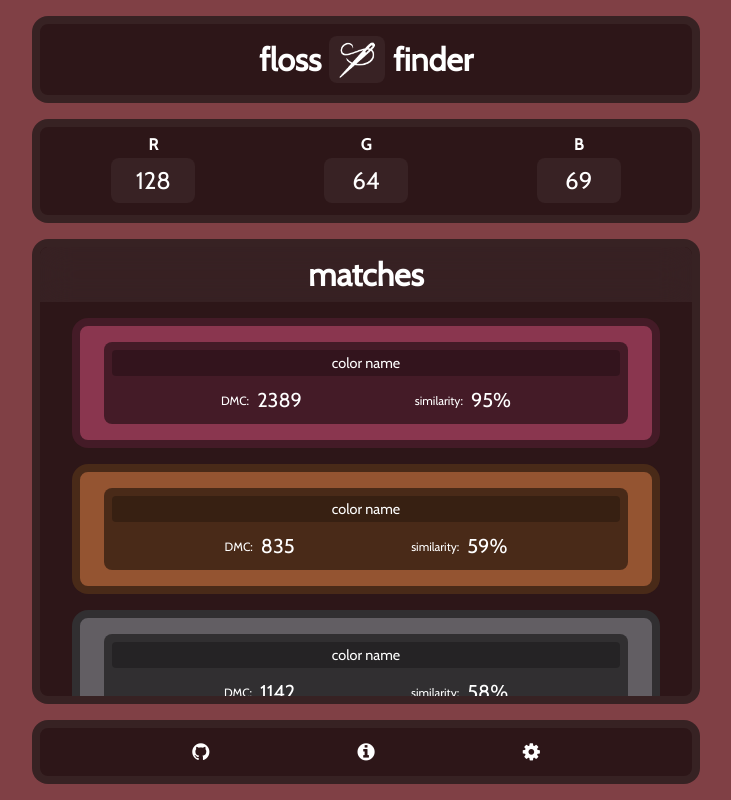
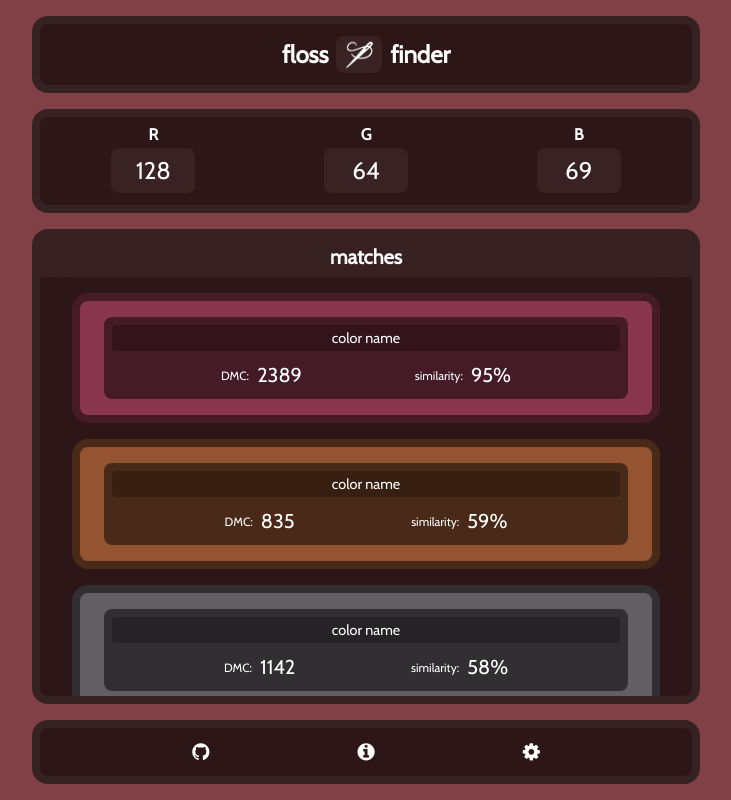
Before and after one commit to thomas-cleary/floss-finder, a React (Create React App) app: page / in a window 1280 px wide. Shown: the whole page, without its empty margins (274-1005 px from the left). Built offline with nearby package versions, Linux system fonts and the light colour scheme.

Commit message:
Adjust heading font sizes

```diff
--- a/src/components/AppHeading/index.css
+++ b/src/components/AppHeading/index.css
@@ -12,7 +12,7 @@
 
   border-radius: 16px;
 
-  font-size: 1rem;
+  font-size: 0.75rem;
 
   -webkit-user-select: none; /* Safari */
   -moz-user-select: none; /* Firefox */
--- a/src/components/ColorMatchList/index.css
+++ b/src/components/ColorMatchList/index.css
@@ -14,6 +14,7 @@
 
 .color-match-list-heading {
   color: white;
+  font-size: 1.25rem;
   padding: 8px;
   text-align: center;
   position: sticky;
```
